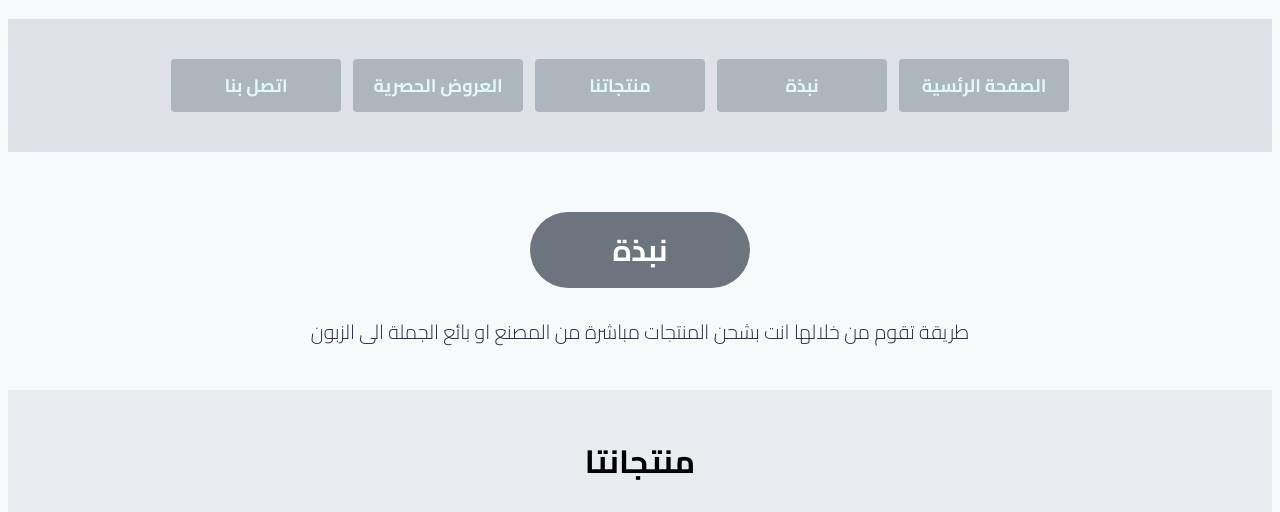
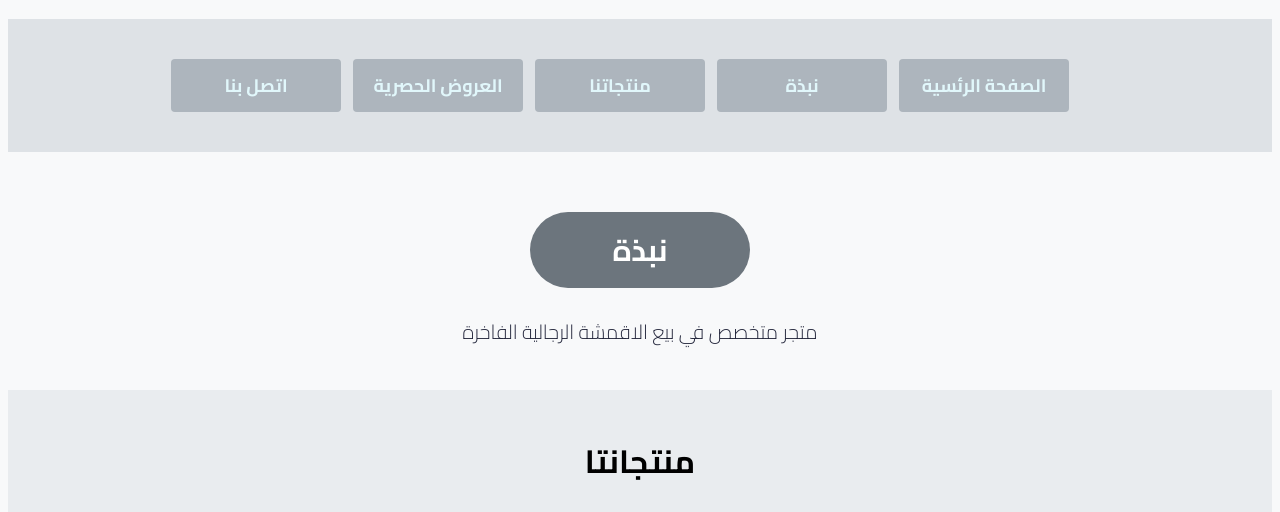
Before and after one commit to AbuMuqbil/AbuMuqbil.github.io, a plain HTML site: page index.html in a window 1280 px wide. Shown: the part 286-798 px from the top of the page. Drawn offline with Linux system fonts and the light colour scheme.

Commit message:
Update index.html

```diff
--- a/index.html
+++ b/index.html
@@ -89,7 +89,7 @@
       <!-- 	يعتقد معظم المؤرخين ان الأنديه التي استمرت بنشاطها كانت تقع في مناطق أكثر ثراء قليلا</br> -->
 	<!-- 	حيث كان الناس لا يعملون بعد ظهر يوم السبت و كانو قادرين على تحمل نفقات حضور المباريات.</p> -->
       <p>
-	طريقة تقوم من خلالها انت بشحن المنتجات مباشرة من المصنع او بائع الجملة الى الزبون
+	متجر متخصص في بيع الاقمشة الرجالية الفاخرة
       </p>
     </div>
 
```
